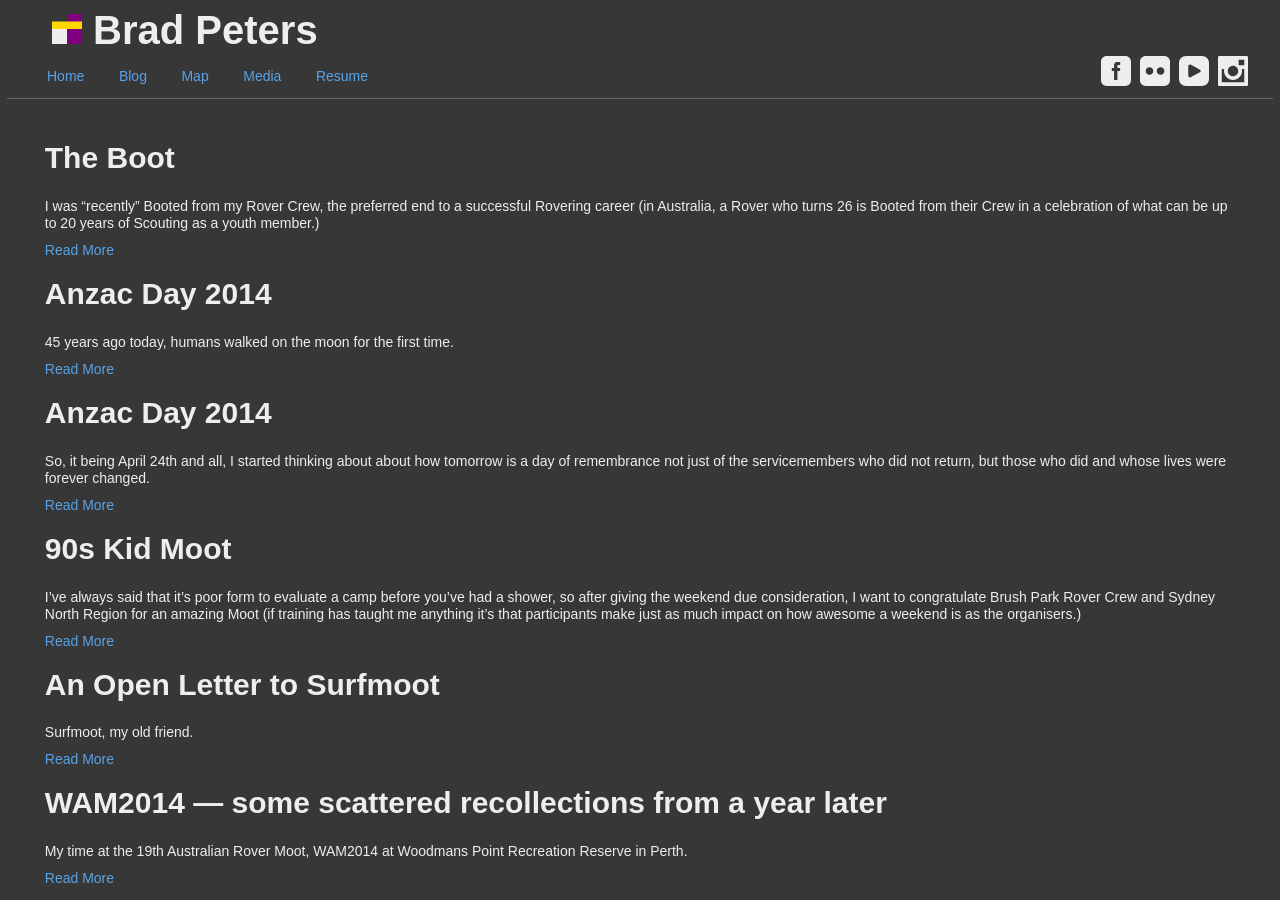
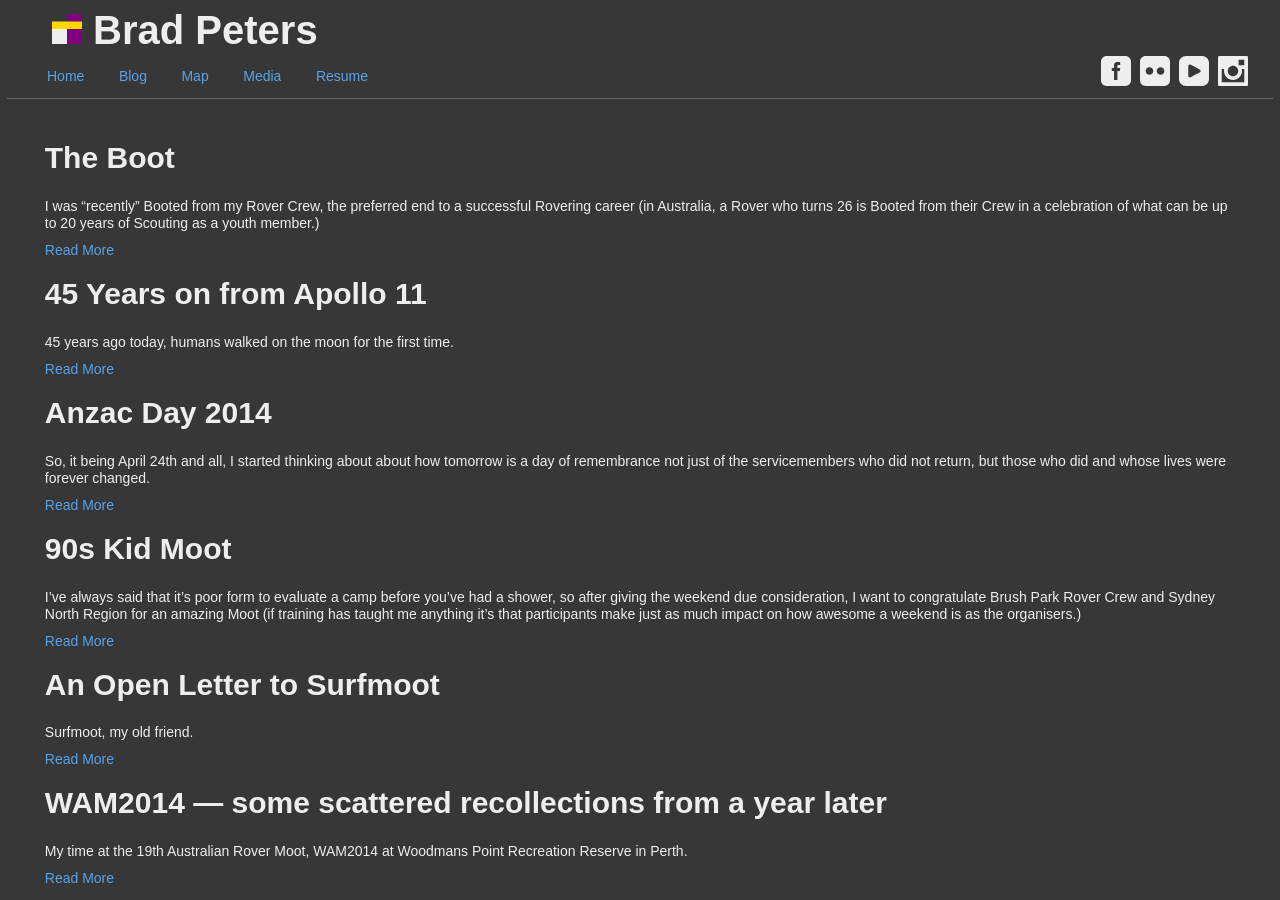
Before and after one commit to ubersejanus/ubersejanus.github.io, a Jekyll site: the page built from blog/index.html, in a window 1280 px wide and 900 px high. Built offline with Jekyll 4.4.1, drawn with Linux system fonts in a browser that asks for light colours; Markdown is read by kramdown in place of the engine named in the settings; the list of posts is cut into pages by our own code.

Commit message:
gotta change the title!

```diff
--- a/blog/_posts/2014-07-21-apollo-11-45-years.md
+++ b/blog/_posts/2014-07-21-apollo-11-45-years.md
@@ -1,6 +1,6 @@
 ---
 layout: post
-title: Anzac Day 2014
+title: 45 Years on from Apollo 11
 author: Brad Peters
 section: blog
 category: space
```
